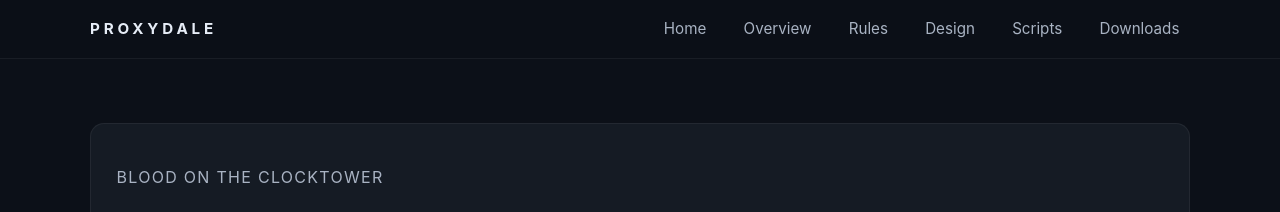
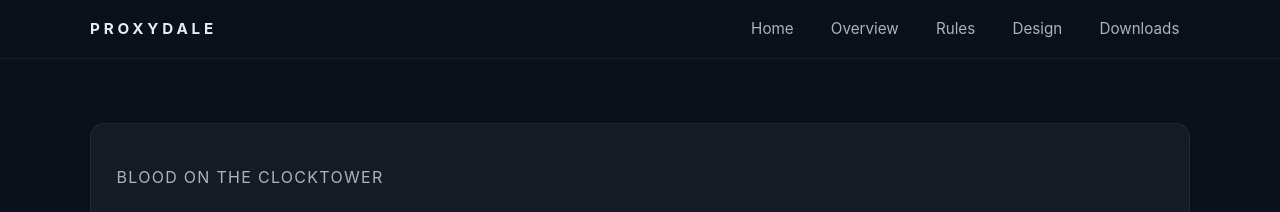
Before and after one commit to Darkseal/Proxydale, a Jekyll site: the page built from index.md, in a window 1280 px wide. Shown: the top 212 px of the page. Built offline with Jekyll 4.4.1, drawn with Linux system fonts in a browser that asks for light colours.

Commit message:
Update default.html

```diff
--- a/_layouts/default.html
+++ b/_layouts/default.html
@@ -16,7 +16,6 @@
         <a href="#overview">Overview</a>
         <a href="#rules">Rules</a>
         <a href="#design">Design</a>
-        <a href="#scripts">Scripts</a>
         <a href="#downloads">Downloads</a>
       </nav>
     </div>
```
